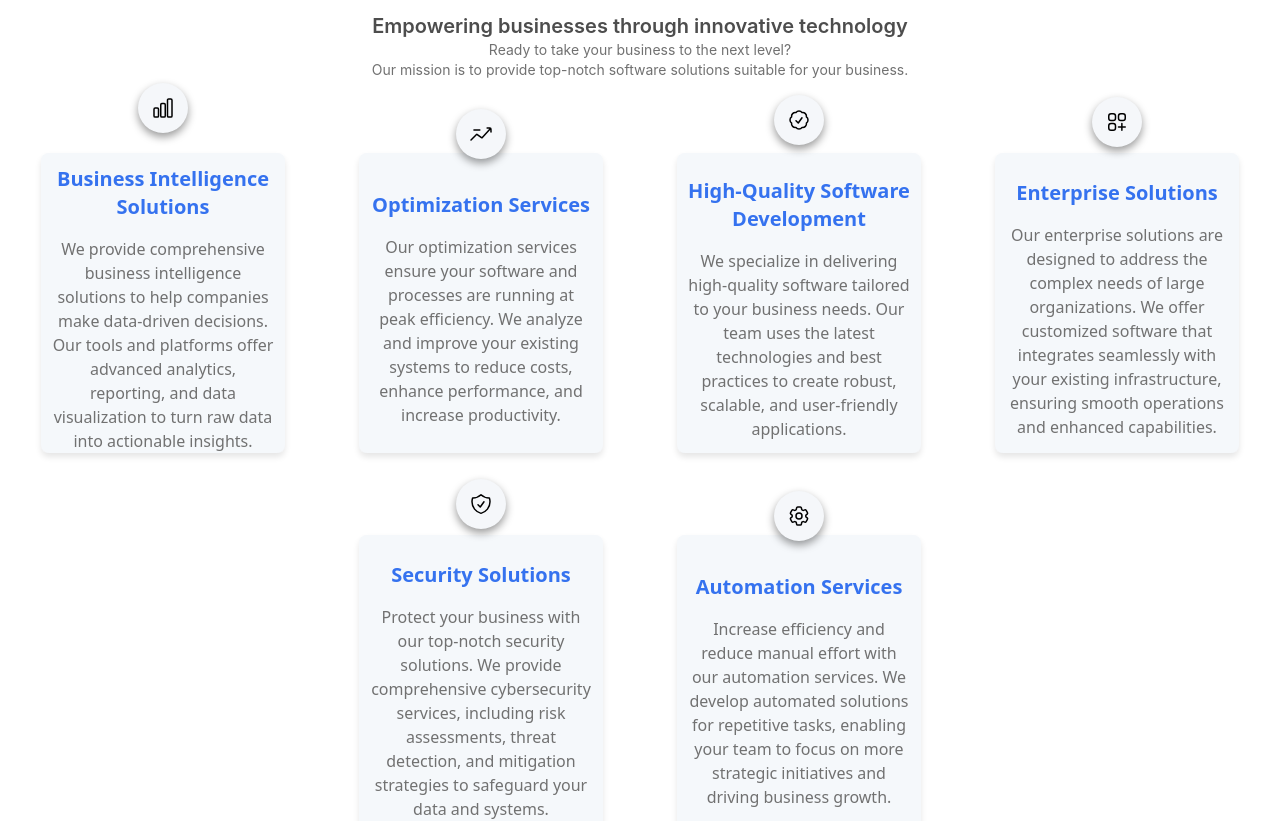
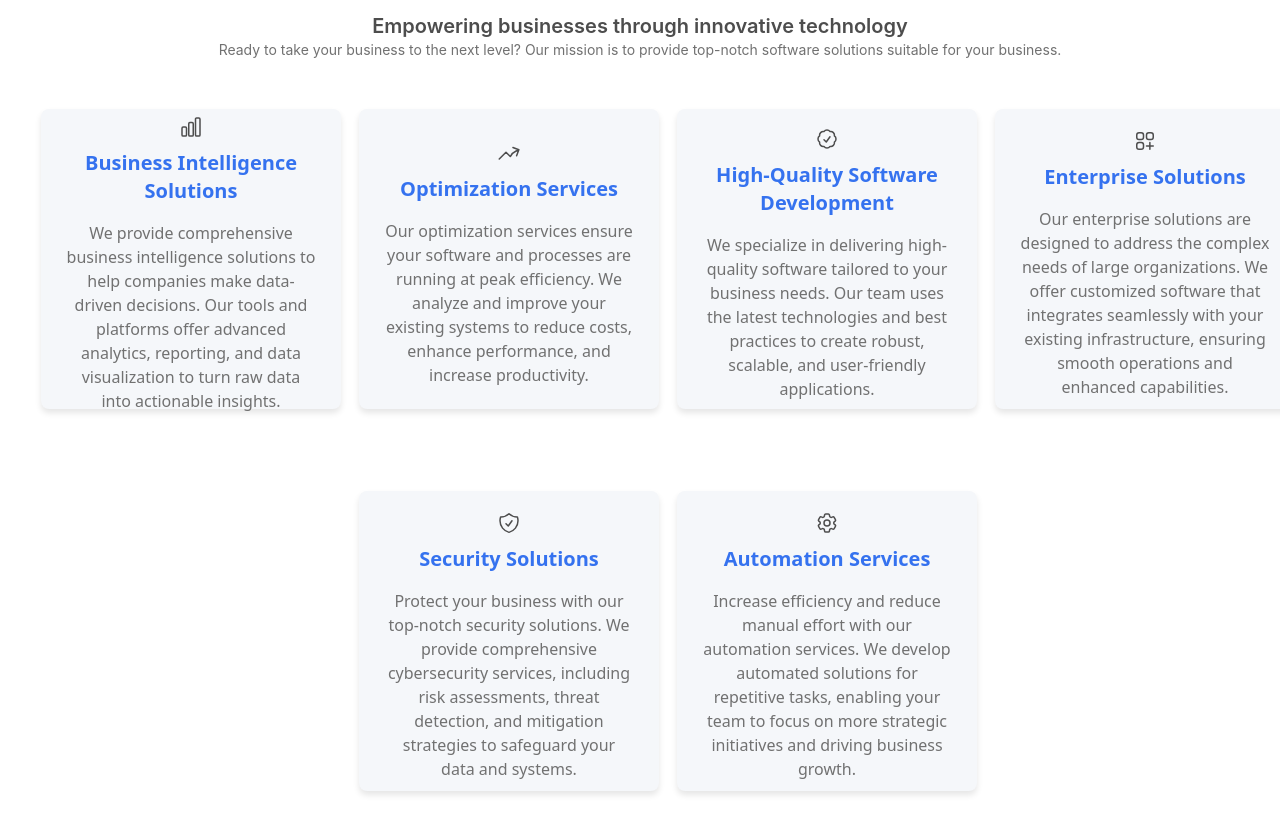
Before and after one commit to haro3535/Group-Website, a React (Create React App) app in the folder frontend/: page / in a window 1280 px wide. Shown: the part 840-1661 px from the top of the page. Built offline with nearby package versions, Linux system fonts and the light colour scheme.

Commit message:
cards bugs fixed

```diff
--- a/frontend/src/Cards/Cards.js
+++ b/frontend/src/Cards/Cards.js
@@ -17,8 +17,8 @@ const icon1 = (
 );
 
 const icon2 = (
-  <svg xmlns="http://www.w3.org/2000/svg" viewBox="0 0 24 24" width="24" height="24" color="#000000" fill="none">
-    <path d="M4.94436 8.04069L10.8282 8.04069M2 18L7.49762 12.5862C7.70914 12.3779 8.03957 12.3544 8.27806 12.5308L12.5239 15.6712C12.774 15.8563 13.1229 15.8204 13.3306 15.5883L21.2849 6.70262M18.1084 6H20.9306C21.4785 6 21.9259 6.44077 21.9371 6.99179L22 10.0649" stroke="currentColor" stroke-width="1.5" stroke-linecap="round" stroke-linejoin="round" />
+  <svg xmlns="http://www.w3.org/2000/svg" fill="none" viewBox="0 0 24 24" stroke-width="1.5" stroke="currentColor" class="size-6">
+    <path stroke-linecap="round" stroke-linejoin="round" d="M2.25 18 9 11.25l4.306 4.306a11.95 11.95 0 0 1 5.814-5.518l2.74-1.22m0 0-5.94-2.281m5.94 2.28-2.28 5.941" />
   </svg>
 );
 
@@ -46,43 +46,28 @@ const icon6 = (
     <path stroke-linecap="round" stroke-linejoin="round" d="M15 12a3 3 0 1 1-6 0 3 3 0 0 1 6 0Z" />
   </svg>
 );
-
+const icons = [icon1, icon2, icon3, icon4, icon5, icon6];
 
 const Card = ({ title, content, icon }) => {
   const [isHovered, setIsHovered] = useState(false);
 
-  const handleMouseEnter = () => {
-    setIsHovered(true);
-  };
-
-  const handleMouseLeave = () => {
-    setIsHovered(false);
-  };
+  const handleMouseEnter = () => setIsHovered(true);
+  const handleMouseLeave = () => setIsHovered(false);
 
   return (
     <div
       className="card"
-
       onMouseEnter={handleMouseEnter}
       onMouseLeave={handleMouseLeave}
     >
-      <div className="absolute inset-0 bg-bcg-light-gray opacity-30 rounded-md"></div>
-      <div className="relative pt-0">
-        {/* Icon positioned above the card */}
-        <div
-          className="absolute left-1/2 transform -translate-x-1/2 top-[-70px] flex items-center justify-center"
-
-        >
-          <div className="icon-background-cards">
+      <div className="icon-background-cards text-custom-gray">
         {icon}
       </div>
-        </div>
-        <div className="pt-3">
+      <div className="card-title-container">
         <h2 className={`text-xl font-semibold mb-4 ${isHovered ? 'text-blue-second' : 'text-blue-second'}`}>
           <span className={`font-bold leading-none transition-all duration-300 ${isHovered ? 'text-3xl' : 'text-xl'}`}>{title.charAt(0)}</span>{title.slice(1)}
         </h2>
         <p className="text-light-gray">{content}</p>
-        </div>
       </div>
     </div>
   );
@@ -91,31 +76,31 @@ const Card = ({ title, content, icon }) => {
 const CardsGrid = () => (
   <div className="container mx-auto px-4 py-8 bg-white">
     <div className="flex flex-col items-center mb-6">
-      <h2 className="text-xl font-semibold inter-font" style={{ color: 'var(--custom-gray)' }}>Empowering businesses through innovative technology</h2>
-      <h1 className="text-sm font-normal inter-font" style={{ color: 'var(--light-gray)' }}>Ready to take your business to the next level? </h1>
-      <h1 className="text-sm font-normal inter-font" style={{ color: 'var(--light-gray)' }}>Our mission is to provide top-notch software solutions suitable for your business.</h1>
+      <h2 className="text-xl font-semibold inter-font" style={{ color: 'var(--custom-gray)' }}>
+        Empowering businesses through innovative technology
+      </h2>
+      <h1 className="text-sm font-normal inter-font" style={{ color: 'var(--light-gray)' }}>
+        Ready to take your business to the next level? Our mission is to provide top-notch software solutions suitable for your business.
+      </h1>
     </div>
 
-    {/* Add margin-top to create space between the header and the card grid */}
-    <div className="grid grid-cols-4 gap-6 mt-12">
+    {/* Responsive Grid Layout */}
+    <div className="grid grid-cols-1 sm:grid-cols-2 lg:grid-cols-4 gap-6">
       {cards.slice(0, 4).map((card, index) => (
         <div key={card.id} className="col-span-1">
-          <div className="h-full flex justify-center items-center">
-            <Card title={card.title} content={card.content} icon={[icon1, icon2, icon3, icon4][index]} />
-          </div>
+          <Card title={card.title} content={card.content} icon={icons[index]} />
         </div>
       ))}
     </div>
-    <div className="grid grid-cols-4 gap-6 mt-8">
-      <div className="col-span-1" />
+
+    <div className="grid grid-cols-1 sm:grid-cols-2 lg:grid-cols-4 gap-6 mt-8">
+      <div className="col-span-2 lg:col-span-1"></div>
       {cards.slice(4, 6).map((card, index) => (
         <div key={card.id} className="col-span-1">
-          <div className="h-full flex justify-center items-center">
-            <Card title={card.title} content={card.content} icon={[icon5, icon6][index]} />
-          </div>
+          <Card title={card.title} content={card.content} icon={icons[index + 4]} />
         </div>
       ))}
-      <div className="col-span-2" />
+      <div className="col-span-2 lg:col-span-1"></div>
     </div>
   </div>
 );
--- a/frontend/src/style.css
+++ b/frontend/src/style.css
@@ -73,32 +73,48 @@
   justify-content: center;
   margin-bottom: 2px;
 }
-.icon-background-cards {
-  position: relative;
-  width: 50px;
-  height: 50px;
-  background-color: var(--bcg-light-gray); /* Set background color to white */
-  border-radius: 50%;
-  display: flex;
-  align-items: center;
-  justify-content: center;
-  margin-bottom: 0px;
-  box-shadow: 0 4px 8px rgba(0, 0, 0, 0.4);
-}
 .card {
-  background-color: var(--bcg-light-gray); /* Replace with your background color */
+  background-color: var(--bcg-light-gray);
   margin: 25px;
-  padding: 10px;
-  box-shadow: 0 4px 6px rgba(0, 0, 0, 0.1); /* Adjust shadow as needed */
-  border-radius: 8px; /* Adjust border radius as needed */
+  padding: 25px; /* Adjust padding to provide space for the icon */
+  box-shadow: 0 4px 6px rgba(0, 0, 0, 0.1);
+  border-radius: 8px;
   display: flex;
   flex-direction: column;
   justify-content: center;
   align-items: center;
-  height: 300px; /* Adjust height as needed */
-  width: 300px; /* Adjust width as needed */
+  height: 300px;
+  width: 300px;
   position: relative;
-  text-align: center; /* Center text horizontally */
+  text-align: center;
+}
+.icon-background-cards {
+  width: 50px;
+  height: 50px;
+  background-color: transparent;
+  display: flex;
+  align-items: center;
+  justify-content: center;
+  margin-top: 10px;/* Space between the icon and the title */
+  border-radius: 50%;
+  position: relative;
+}
+.card-title-container {
+  display: flex;
+  flex-direction: column;
+  align-items: center;
+  margin-top: 10px; /* Space between the icon and the title */
+}
+.grid-container {
+  display: flex;
+  flex-wrap: wrap;
+  justify-content: center;
+  gap: 40px;
+}
+
+.grid-item {
+  flex: 1 1 300px;
+  max-width: 300px;
 }
 .card-community {
   background-color: var(white); /* Use CSS variable or directly specify the color */
@@ -114,6 +130,7 @@
   position: relative;
   text-align: center; /* Center text horizontally */
 }
+
 .grid-community {
   display: flex;
   justify-content: center;
```
Lines whose indentation alone changed are shown as unchanged.
